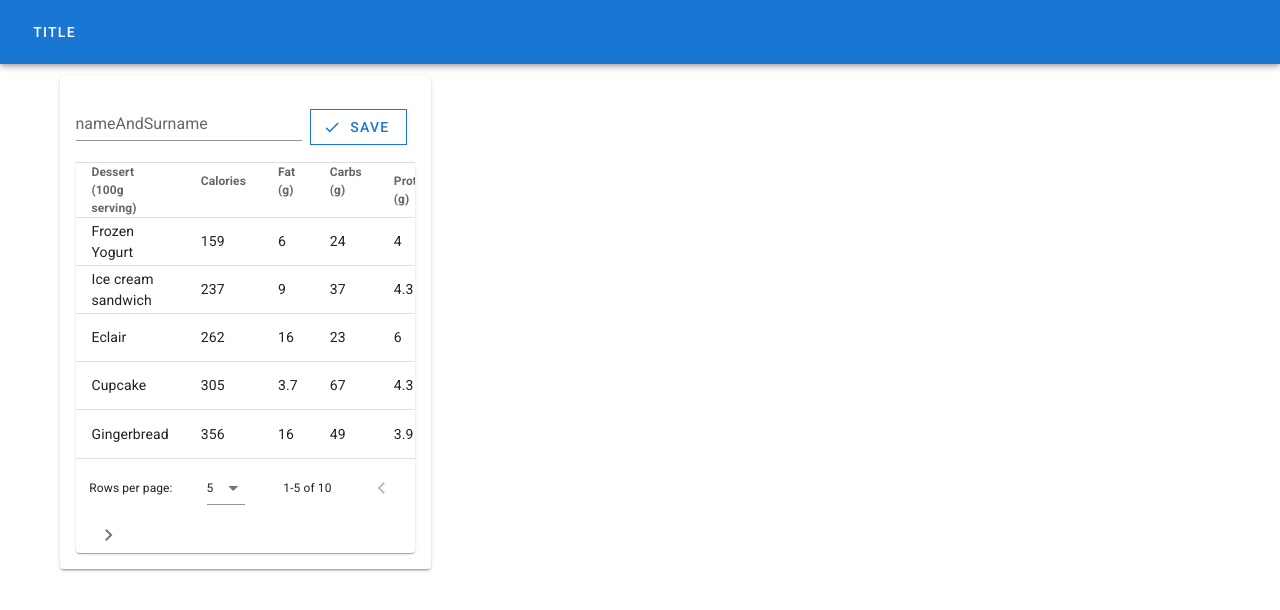
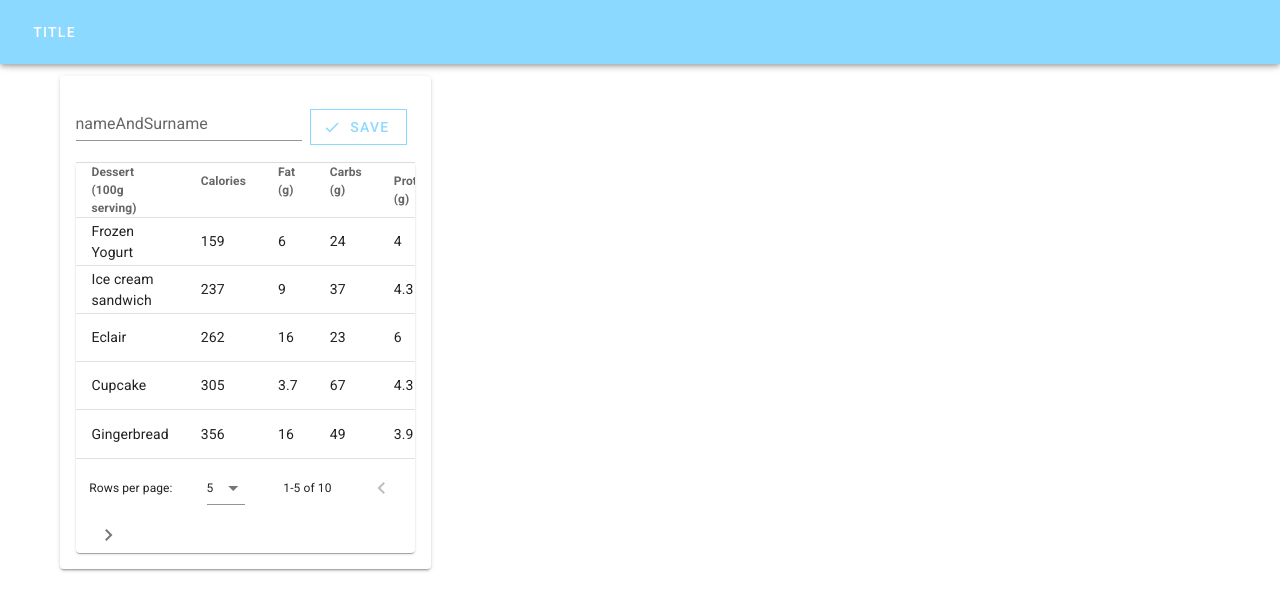
Before and after one commit to Milesq/notice-board, a Vue app: page /admin in a window 1280 px wide. Shown: the top 610 px of the page. Built offline with nearby package versions, Linux system fonts and the light colour scheme.

Commit message:
Customize theme 🎉

```diff
--- /dev/null
+++ b/src/colors.json
@@ -0,0 +1,5 @@
+{
+  "primary": "#8BD9FF",
+  "secondary": "#B37F3E",
+  "accent": "#5092B3"
+}
--- a/src/plugins/vuetify.js
+++ b/src/plugins/vuetify.js
@@ -1,6 +1,13 @@
 import Vue from 'vue';
 import Vuetify from 'vuetify/lib';
+import light from '../colors.json';
 
 Vue.use(Vuetify);
 
-export default new Vuetify({});
+export default new Vuetify({
+  theme: {
+    themes: {
+      light,
+    },
+  },
+});
--- a/vue.config.js
+++ b/vue.config.js
@@ -1,4 +1,5 @@
 const stylelintPlugin = require('stylelint-webpack-plugin');
+const { primary: themeColor } = require('./src/colors.json');
 
 module.exports = {
   publicPath: './',
@@ -7,4 +8,8 @@ module.exports = {
     plugins: [new stylelintPlugin({ files: ['src/**/*.{vue,scss}'], emitWarning: true })],
   },
   transpileDependencies: ['vuetify'],
+  pwa: {
+    name: 'Announcements',
+    themeColor,
+  },
 };
```
